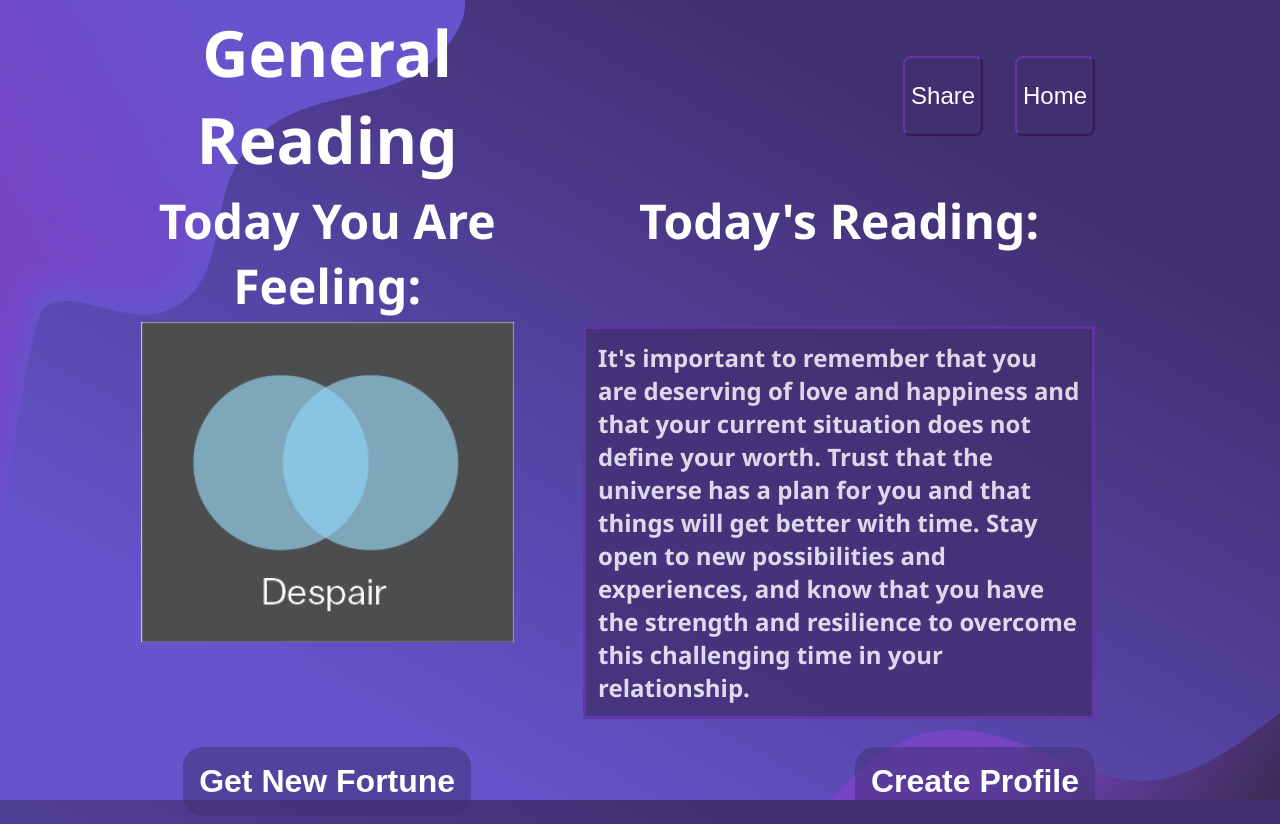
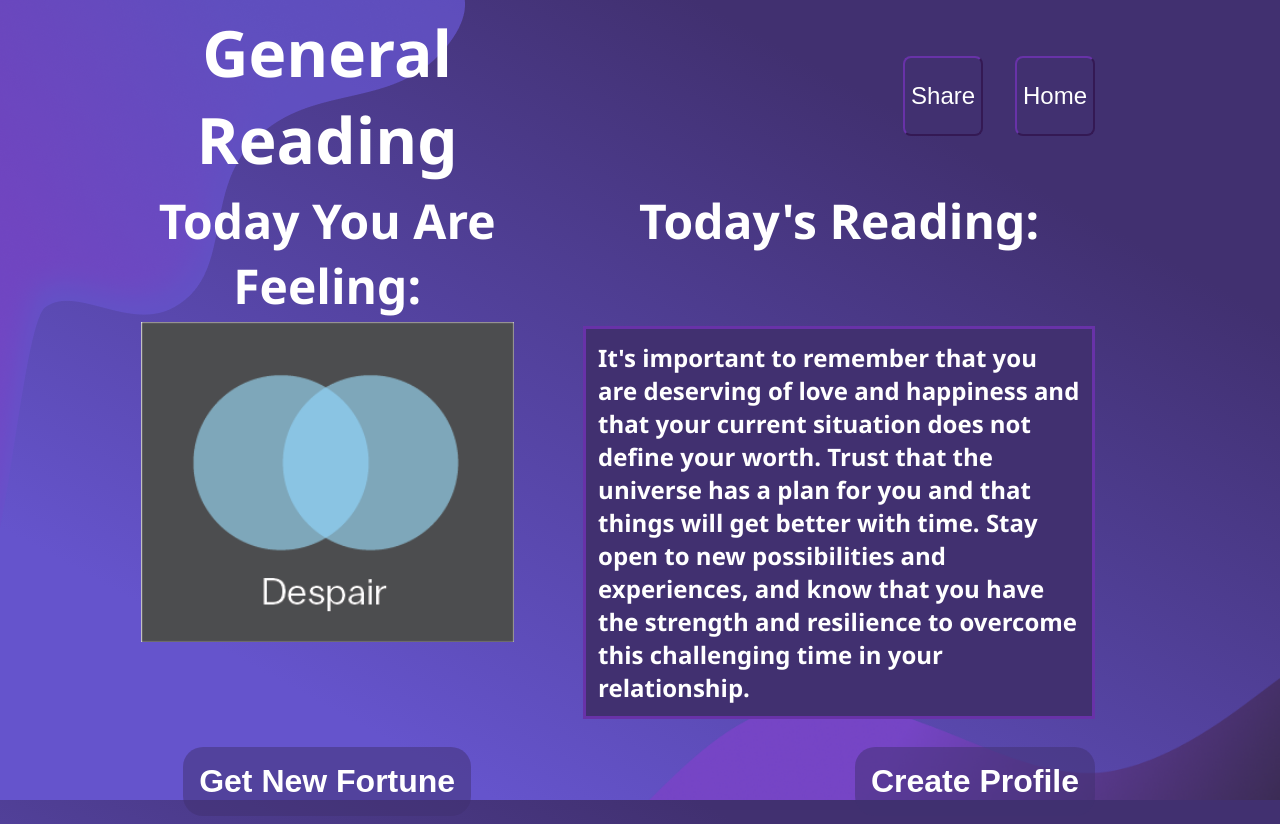
Before and after one commit to cse110-sp23-group6/SixthSense, a plain HTML site: page reading.html in a window 1280 px wide. Drawn offline with Linux system fonts and the light colour scheme; a web font is replaced by a local one.

Commit message:
changed the width of the vectors

```diff
--- a/assets/styles/reading.css
+++ b/assets/styles/reading.css
@@ -84,7 +84,7 @@ h2 {
     color: white;
     font-family: 'Anek Devanagari', 'Segoe UI', Tahoma, Geneva, Verdana, sans-serif;
     font-size:1.5rem;
-    opacity: .8;
+    opacity: 1;
 }
 
 #aura-image {
@@ -152,8 +152,9 @@ h2 {
     top: 0;
     left: 0;
     z-index: -1;
-    max-width: 50%;
+    max-width: 80%;
     max-height: 100%;
+    opacity: .8;
   }
 
 
@@ -163,6 +164,6 @@ h2 {
     right: 0;
     bottom: 0;
     z-index: -1;
-    max-width: 50%;
+    max-width: 70%;
     max-height: 100%;
   }
```
